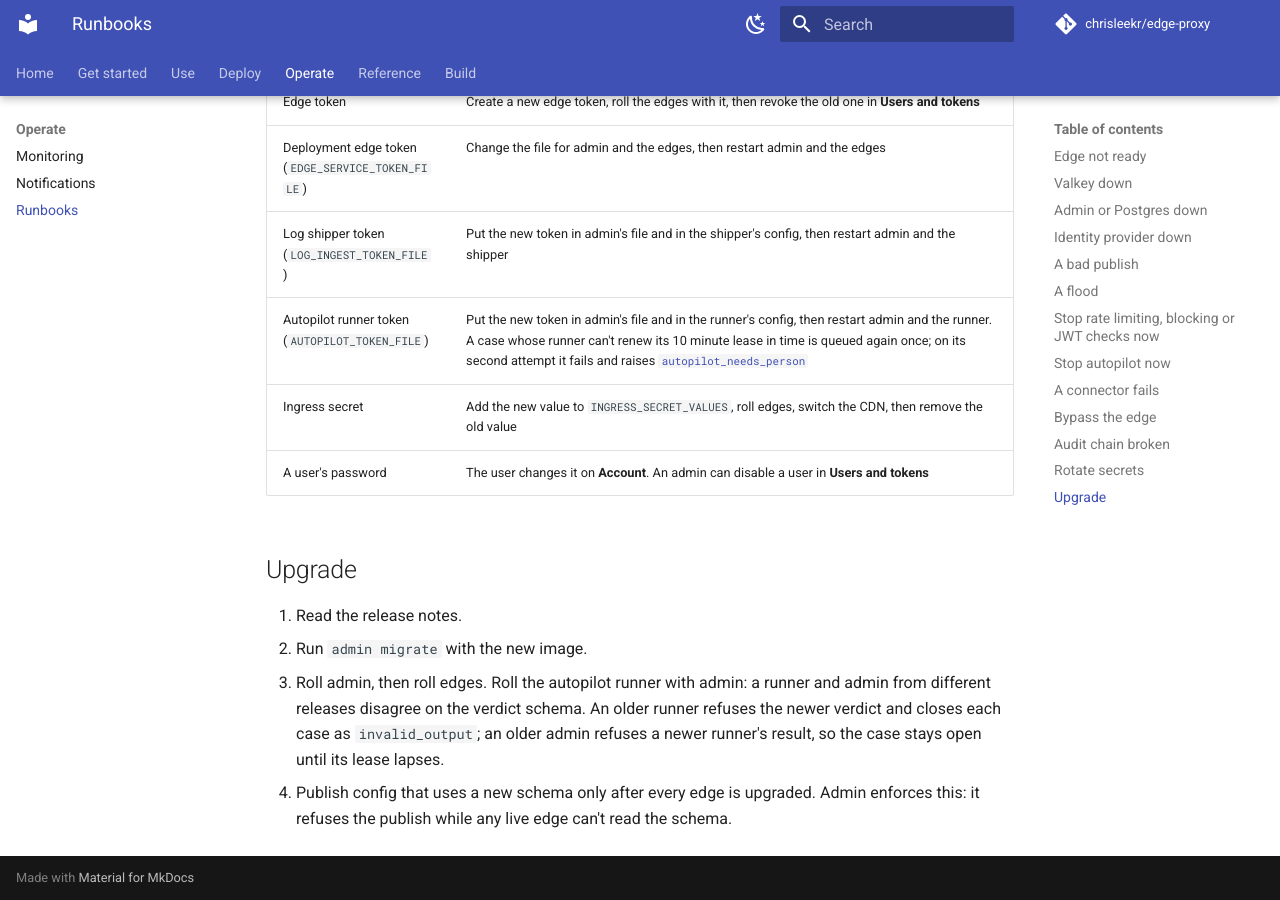
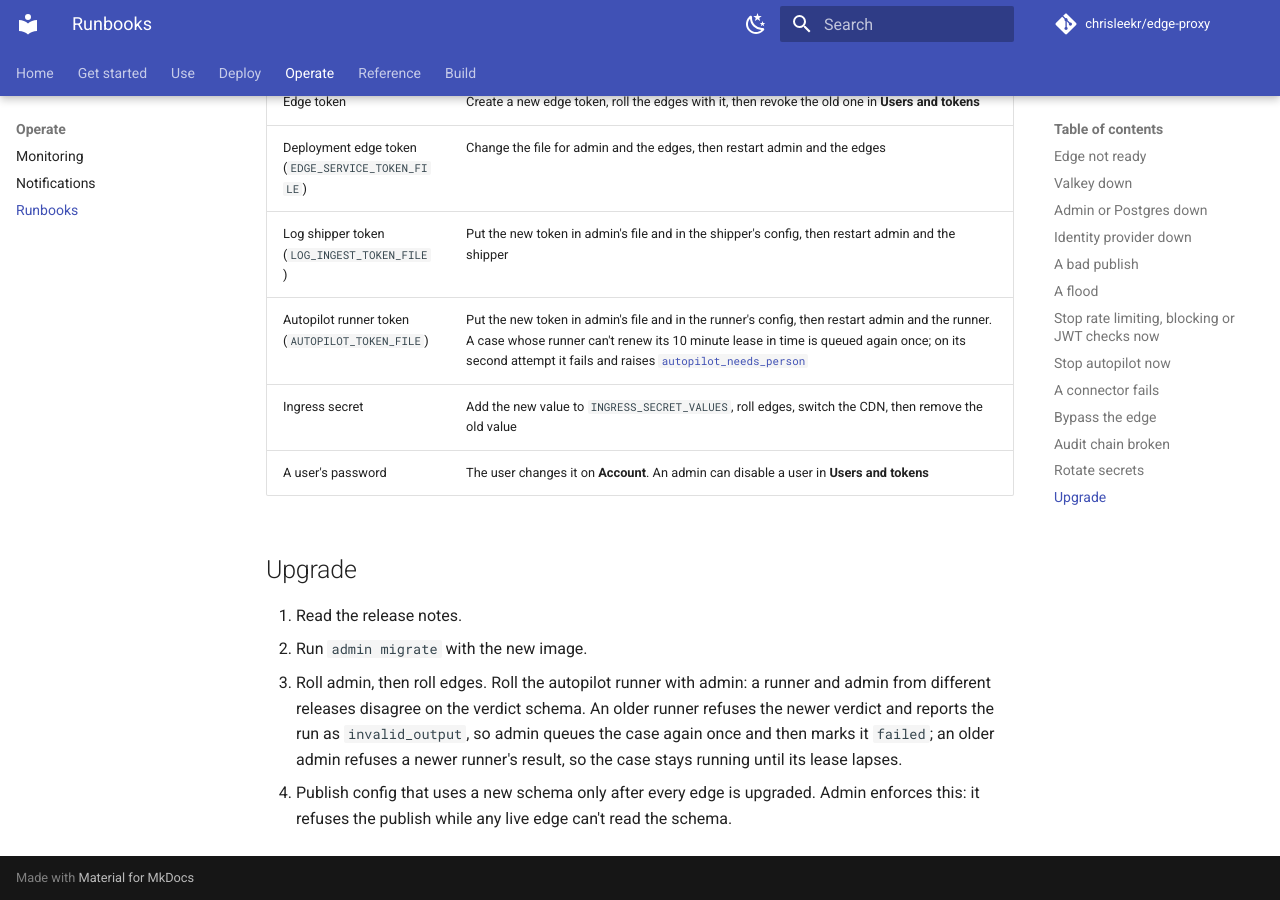
Before and after one commit to chrisleekr/edge-proxy, an MkDocs documentation site: the page built from docs/operate/runbooks.md, in a window 1280 px wide and 900 px high, scrolled down 4407 px. Built offline with MkDocs 1.6.1 and Material for MkDocs 9.7.7, drawn with Linux system fonts in a browser that asks for light colours; comment, search, counter and statistics services are not loaded.

Commit message:
docs: say an older runner's invalid_output run is retried once before the case fails

```diff
--- a/docs/operate/runbooks.md
+++ b/docs/operate/runbooks.md
@@ -110,5 +110,5 @@ While bypassed, nothing the edge does applies:
 
 1. Read the release notes.
 2. Run `admin migrate` with the new image.
-3. Roll admin, then roll edges. Roll the autopilot runner with admin: a runner and admin from different releases disagree on the verdict schema. An older runner refuses the newer verdict and closes each case as `invalid_output`; an older admin refuses a newer runner's result, so the case stays open until its lease lapses.
+3. Roll admin, then roll edges. Roll the autopilot runner with admin: a runner and admin from different releases disagree on the verdict schema. An older runner refuses the newer verdict and reports the run as `invalid_output`, so admin queues the case again once and then marks it `failed`; an older admin refuses a newer runner's result, so the case stays running until its lease lapses.
 4. Publish config that uses a new schema only after every edge is upgraded. Admin enforces this: it refuses the publish while any live edge can't read the schema.
```
